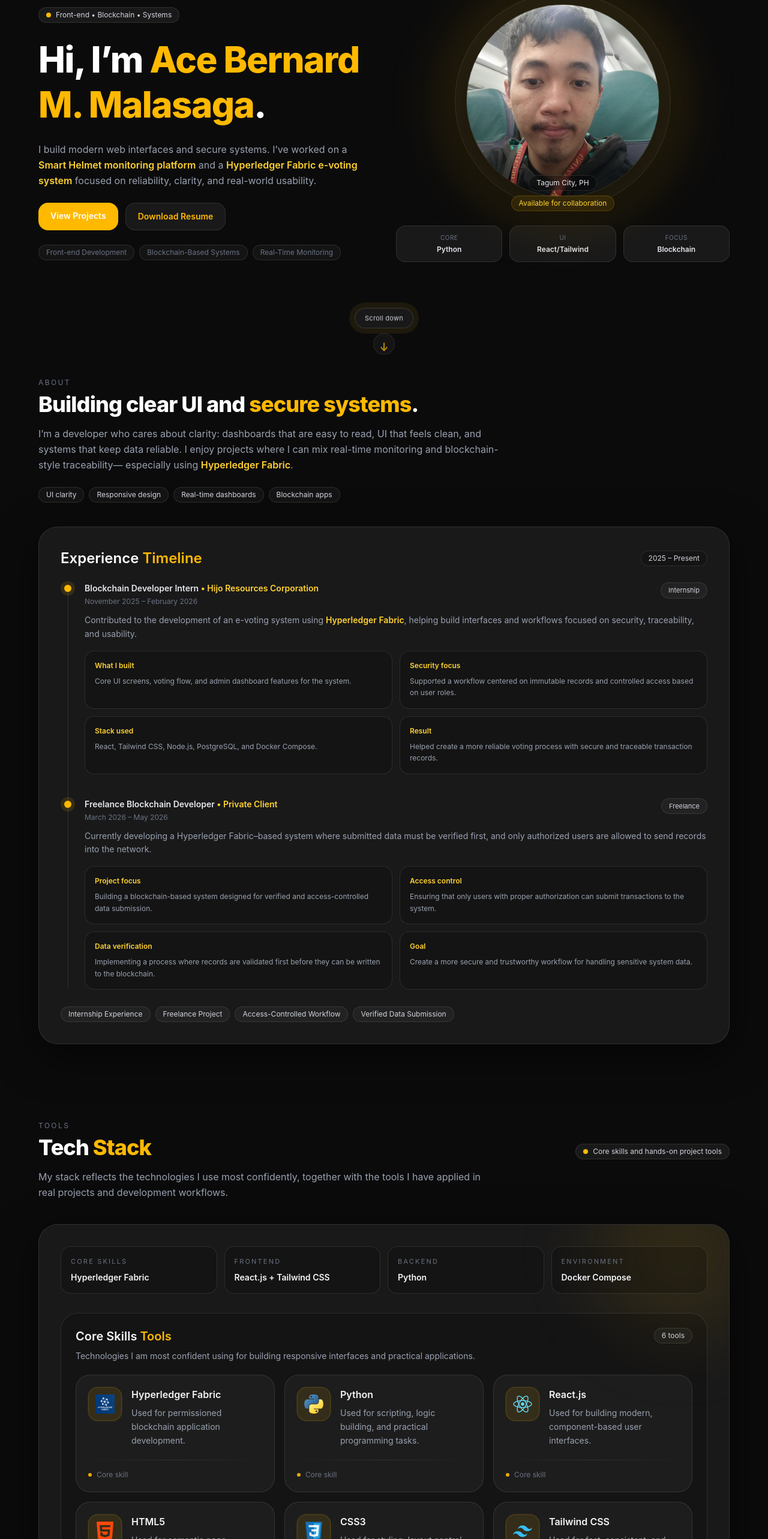
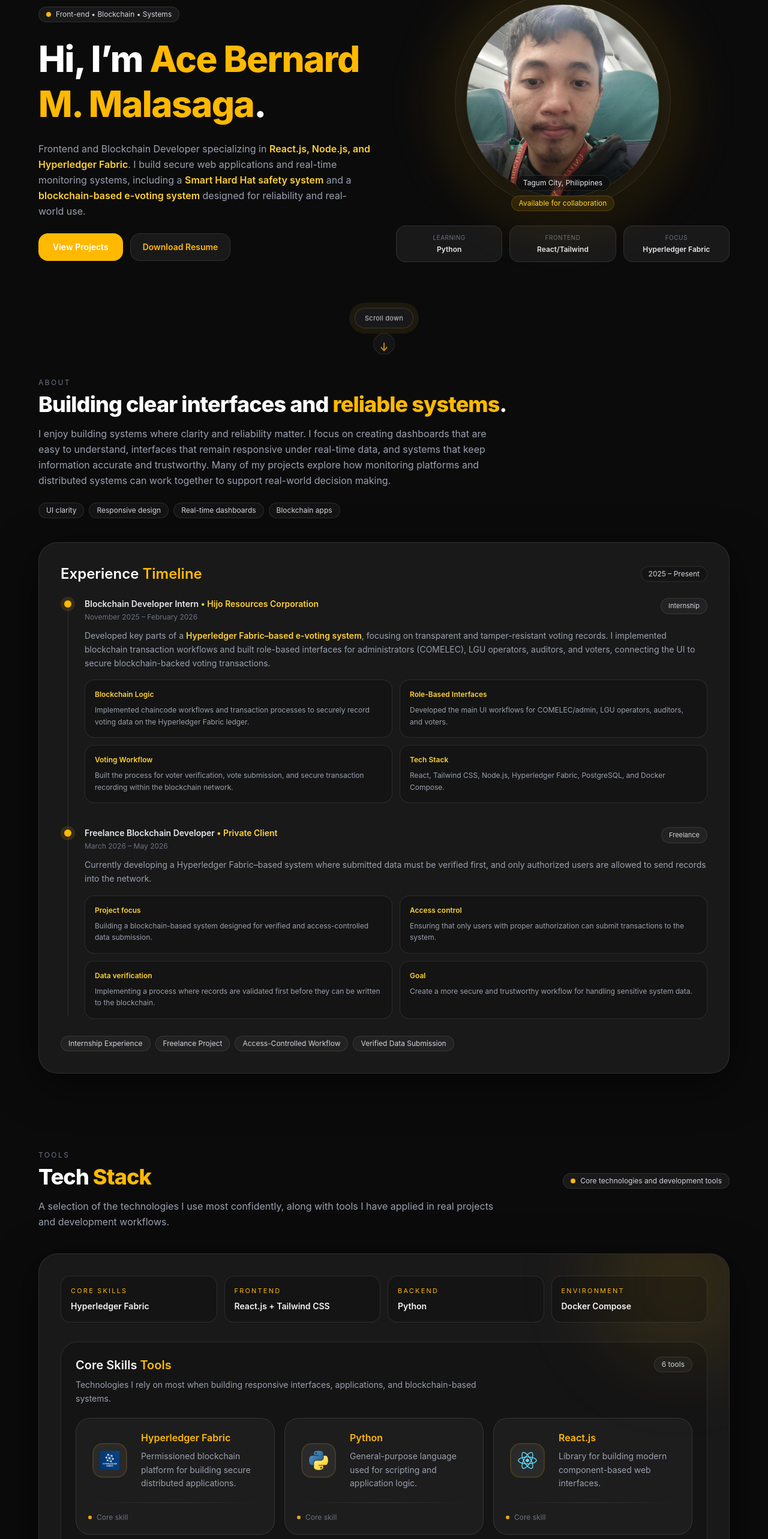
Before and after one commit to AceMalasaga/Portfolio, a React (Vite) app: page / in a window 1280 px wide. Shown: the part 202-2768 px from the top of the page at 60% size. Built offline with nearby package versions, Linux system fonts and the light colour scheme.

Commit message:
Update contact and home section

```diff
--- a/src/components/sections/Home.jsx
+++ b/src/components/sections/Home.jsx
@@ -49,48 +49,48 @@ const Home = () => {
       {
         title: "Core Skills",
         subtitle:
-          "Technologies I am most confident using for building responsive interfaces and practical applications.",
+          "Technologies I rely on most when building responsive interfaces, applications, and blockchain-based systems.",
         items: [
           {
             icon: Hyperledger,
             name: "Hyperledger Fabric",
             description:
-              "Used for permissioned blockchain application development.",
+              "Permissioned blockchain platform for building secure distributed applications.",
             level: "Core skill",
           },
           {
             icon: Python,
             name: "Python",
             description:
-              "Used for scripting, logic building, and practical programming tasks.",
+              "General-purpose language used for scripting and application logic.",
             level: "Core skill",
           },
           {
             icon: reactLogo,
             name: "React.js",
             description:
-              "Used for building modern, component-based user interfaces.",
+              "Library for building modern component-based web interfaces.",
             level: "Core skill",
           },
           {
             icon: htmlLogo,
             name: "HTML5",
             description:
-              "Used for semantic page structure and accessible content layout.",
+              "Semantic markup for structuring accessible web pages.",
             level: "Core skill",
           },
           {
             icon: cssLogo,
             name: "CSS3",
             description:
-              "Used for styling, layout control, and responsive presentation.",
+              "Stylesheets for responsive layouts and visual design.",
             level: "Core skill",
           },
           {
             icon: Tailwind,
             name: "Tailwind CSS",
             description:
-              "Used for fast, consistent, and maintainable UI styling.",
+              "Utility-first framework for fast and consistent UI styling.",
             level: "Core skill",
           },
         ],
@@ -98,55 +98,51 @@ const Home = () => {
       {
         title: "Experienced With",
         subtitle:
-          "Tools and technologies I have used in projects, internships, and development workflows.",
+          "Additional tools and technologies applied in projects, internships, and development workflows.",
         items: [
           {
             icon: jsLogo,
             name: "JavaScript",
             description:
-              "Used for interactivity and front-end application behavior.",
+              "Language for client-side interactivity and application logic.",
             level: "Project experience",
           },
           {
             icon: nodeLogo,
             name: "Node.js",
-            description:
-              "Used for backend services, APIs, and application logic.",
+            description: "Runtime for backend services and API development.",
             level: "Project experience",
           },
           {
             icon: postgre,
             name: "PostgreSQL",
-            description:
-              "Used for relational data storage and structured database work.",
+            description: "Relational database for structured data storage.",
             level: "Project experience",
           },
           {
             icon: dockerCompose,
             name: "Docker Compose",
             description:
-              "Used for managing multi-service development environments.",
+              "Tool for running and managing multi-service environments.",
             level: "Project experience",
           },
           {
             icon: Linux,
             name: "Linux",
             description:
-              "Used as a development and deployment working environment.",
+              "Development and deployment operating system environment.",
             level: "Working experience",
           },
           {
             icon: gitLogo,
             name: "Git",
-            description:
-              "Used for version control and tracking project changes.",
+            description: "Version control system for tracking code changes.",
             level: "Working experience",
           },
           {
             icon: githubLogo,
             name: "GitHub",
-            description:
-              "Used for repository hosting and team-based collaboration.",
+            description: "Platform for hosting repositories and collaboration.",
             level: "Working experience",
           },
         ],
@@ -171,7 +167,7 @@ const Home = () => {
       {
         year: "2026",
         title: "College",
-        text: "University of Mindanao – Tagum",
+        text: "University of Mindanao – Tagum • BS Information Technology",
       },
       {
         year: "2020",
@@ -207,13 +203,21 @@ const Home = () => {
 
   const showScrollHint = heroInView && !userScrolled;
 
+  const smoothScrollTo = (id) => (e) => {
+    e.preventDefault();
+    const target = document.getElementById(id);
+    if (target) {
+      target.scrollIntoView({ behavior: "smooth", block: "start" });
+    }
+  };
+
   return (
     <div className="px-6">
       <div className="mx-auto w-full max-w-6xl">
         {/* ===================== HERO ===================== */}
         <section
           ref={heroRef}
-          className="relative min-h-[calc(100vh-7rem)] flex items-center">
+          className="relative flex min-h-0 items-start pt-6 sm:pt-8 md:pt-10 lg:min-h-[calc(100vh-7rem)] lg:items-center lg:pt-0">
           <AnimatePresence>
             {showScrollHint && (
               <motion.a
@@ -301,24 +305,30 @@ const Home = () => {
               <motion.p
                 variants={itemUp}
                 className="max-w-xl text-sm leading-relaxed text-gray-400 md:text-base">
-                I build modern web interfaces and secure systems. I’ve worked on
-                a{" "}
+                Frontend and Blockchain Developer specializing in{" "}
                 <span className="text-amber-300 font-semibold">
-                  Smart Helmet monitoring platform
+                  React.js, Node.js, and Hyperledger Fabric
+                </span>
+                . I build secure web applications and real-time monitoring
+                systems, including a{" "}
+                <span className="text-amber-300 font-semibold">
+                  Smart Hard Hat safety system
                 </span>{" "}
-                and a{" "}
+                and a
                 <span className="text-amber-300 font-semibold">
-                  Hyperledger Fabric e-voting system
+                  {" "}
+                  blockchain-based e-voting system
                 </span>{" "}
-                focused on reliability, clarity, and real-world usability.
+                designed for reliability and real-world use.
               </motion.p>
 
               <motion.div variants={itemUp} className="flex flex-wrap gap-3">
-                <a
-                  href="#projects"
-                  className="rounded-2xl bg-amber-400 px-5 py-3 text-sm font-semibold text-white transition hover:scale-[1.02] active:scale-[0.99]">
+                <button
+                  type="button"
+                  onClick={smoothScrollTo("projects")}
+                  className="rounded-2xl bg-amber-400 px-6 py-3 text-sm font-semibold text-white transition hover:scale-[1.02] active:scale-[0.99]">
                   View Projects
-                </a>
+                </button>
 
                 <a
                   href={aceResume}
@@ -326,22 +336,6 @@ const Home = () => {
                   className="rounded-2xl border border-white/10 bg-white/[0.06] px-5 py-3 text-sm font-semibold text-amber-400 transition hover:bg-white/10">
                   Download Resume
                 </a>
-              </motion.div>
-
-              <motion.div
-                variants={itemUp}
-                className="flex flex-wrap gap-2 text-xs text-gray-500">
-                {[
-                  "Front-end Development",
-                  "Blockchain-Based Systems",
-                  "Real-Time Monitoring",
-                ].map((item) => (
-                  <span
-                    key={item}
-                    className="rounded-full border border-white/10 bg-white/[0.04] px-3 py-1">
-                    {item}
-                  </span>
-                ))}
               </motion.div>
             </motion.div>
 
@@ -394,7 +388,7 @@ const Home = () => {
                   animate={{ opacity: 1, y: 0 }}
                   transition={{ duration: 0.6, ease: "easeOut", delay: 0.25 }}>
                   <span className="rounded-full border border-white/10 bg-black/30 px-3 py-1 text-xs text-gray-200 backdrop-blur">
-                    Tagum City, PH
+                    Tagum City, Philippines
                   </span>
                   <span className="rounded-full border border-amber-400/20 bg-amber-400/10 px-3 py-1 text-xs text-amber-300 backdrop-blur">
                     Available for collaboration
@@ -404,9 +398,9 @@ const Home = () => {
 
               <div className="mt-12 grid grid-cols-3 gap-3">
                 {[
-                  { k: "Core", v: "Python" },
-                  { k: "UI", v: "React/Tailwind" },
-                  { k: "Focus", v: "Blockchain" },
+                  { k: "Learning", v: "Python" },
+                  { k: "Frontend", v: "React/Tailwind" },
+                  { k: "Focus", v: "Hyperledger Fabric" },
                 ].map((x) => (
                   <div
                     key={x.k}
@@ -425,7 +419,6 @@ const Home = () => {
         </section>
 
         {/* ===================== ABOUT + EXPERIENCE ===================== */}
-        {/* ===================== ABOUT + EXPERIENCE ===================== */}
         <section id="about" className="scroll-mt-28 py-16">
           <motion.div
             variants={sectionReveal}
@@ -438,19 +431,17 @@ const Home = () => {
               About
             </p>
             <h2 className="mt-2 text-3xl md:text-4xl font-extrabold tracking-tight">
-              Building clear UI and{" "}
-              <span className="text-amber-400">secure systems</span>.
+              Building clear interfaces and{" "}
+              <span className="text-amber-400">reliable systems</span>.
             </h2>
 
             <p className="mt-4 max-w-3xl text-sm md:text-base leading-relaxed text-gray-400">
-              I’m a developer who cares about clarity: dashboards that are easy
-              to read, UI that feels clean, and systems that keep data reliable.
-              I enjoy projects where I can mix real-time monitoring and
-              blockchain-style traceability— especially using{" "}
-              <span className="text-amber-300 font-semibold">
-                Hyperledger Fabric
-              </span>
-              .
+              I enjoy building systems where clarity and reliability matter. I
+              focus on creating dashboards that are easy to understand,
+              interfaces that remain responsive under real-time data, and
+              systems that keep information accurate and trustworthy. Many of my
+              projects explore how monitoring platforms and distributed systems
+              can work together to support real-world decision making.
             </p>
 
             <div className="mt-6 flex flex-wrap gap-2">
@@ -513,31 +504,34 @@ const Home = () => {
                     </div>
 
                     <p className="mt-3 text-sm leading-relaxed text-gray-400">
-                      Contributed to the development of an e-voting system using{" "}
+                      Developed key parts of a{" "}
                       <span className="font-semibold text-amber-300">
-                        Hyperledger Fabric
+                        Hyperledger Fabric–based e-voting system
                       </span>
-                      , helping build interfaces and workflows focused on
-                      security, traceability, and usability.
+                      , focusing on transparent and tamper-resistant voting
+                      records. I implemented blockchain transaction workflows
+                      and built role-based interfaces for administrators
+                      (COMELEC), LGU operators, auditors, and voters, connecting
+                      the UI to secure blockchain-backed voting transactions.
                     </p>
 
                     <div className="mt-4 grid gap-3 sm:grid-cols-2">
                       {[
                         {
-                          t: "What I built",
-                          d: "Core UI screens, voting flow, and admin dashboard features for the system.",
+                          t: "Blockchain Logic",
+                          d: "Implemented chaincode workflows and transaction processes to securely record voting data on the Hyperledger Fabric ledger.",
                         },
                         {
-                          t: "Security focus",
-                          d: "Supported a workflow centered on immutable records and controlled access based on user roles.",
+                          t: "Role-Based Interfaces",
+                          d: "Developed the main UI workflows for COMELEC/admin, LGU operators, auditors, and voters.",
                         },
                         {
-                          t: "Stack used",
-                          d: "React, Tailwind CSS, Node.js, PostgreSQL, and Docker Compose.",
+                          t: "Voting Workflow",
+                          d: "Built the process for voter verification, vote submission, and secure transaction recording within the blockchain network.",
                         },
                         {
-                          t: "Result",
-                          d: "Helped create a more reliable voting process with secure and traceable transaction records.",
+                          t: "Tech Stack",
+                          d: "React, Tailwind CSS, Node.js, Hyperledger Fabric, PostgreSQL, and Docker Compose.",
                         },
                       ].map((card) => (
                         <div
@@ -649,21 +643,20 @@ const Home = () => {
               Tools
             </p>
 
-            <div className="mt-2 flex items-end justify-between gap-6 flex-wrap">
-              <h2 className="text-3xl md:text-4xl font-extrabold tracking-tight">
+            <div className="mt-2 flex flex-wrap items-end justify-between gap-6">
+              <h2 className="text-3xl font-extrabold tracking-tight md:text-4xl">
                 Tech <span className="text-amber-400">Stack</span>
               </h2>
 
               <div className="inline-flex items-center gap-2 rounded-full border border-white/10 bg-white/[0.06] px-3 py-1 text-xs text-gray-300">
                 <span className="h-2 w-2 rounded-full bg-amber-400" />
-                Core skills and hands-on project tools
+                Core technologies and development tools
               </div>
             </div>
 
-            <p className="mt-4 max-w-3xl text-sm md:text-base leading-relaxed text-gray-400">
-              My stack reflects the technologies I use most confidently,
-              together with the tools I have applied in real projects and
-              development workflows.
+            <p className="mt-4 max-w-3xl text-sm leading-relaxed text-gray-400 md:text-base">
+              A selection of the technologies I use most confidently, along with
+              tools I have applied in real projects and development workflows.
             </p>
           </motion.div>
 
@@ -688,7 +681,7 @@ const Home = () => {
                     viewport={{ once: true, amount: 0.2 }}
                     transition={{ ...springSoft, delay: idx * 0.05 }}
                     className="rounded-2xl border border-white/10 bg-black/20 p-4">
-                    <p className="text-[11px] uppercase tracking-[0.2em] text-gray-500">
+                    <p className="text-[11px] uppercase tracking-[0.2em] text-amber-400">
                       {item.label}
                     </p>
                     <p className="mt-2 text-sm font-semibold text-gray-100">
@@ -708,7 +701,7 @@ const Home = () => {
                     viewport={{ once: true, amount: 0.16 }}
                     transition={{ ...springSoft, delay: groupIndex * 0.08 }}
                     className="rounded-[1.75rem] border border-white/10 bg-black/20 p-5 md:p-6">
-                    <div className="mb-5 flex items-start justify-between gap-4 flex-wrap">
+                    <div className="mb-5 flex flex-wrap items-start justify-between gap-4">
                       <div>
                         <h3 className="text-xl font-semibold text-gray-100">
                           {group.title}{" "}
@@ -733,11 +726,12 @@ const Home = () => {
                           viewport={{ once: true, amount: 0.2 }}
                           transition={{ ...springSoft, delay: idx * 0.04 }}
                           whileHover={{ y: -6, scale: 1.01 }}
-                          className="group relative overflow-hidden rounded-3xl border border-white/10 bg-white/[0.04] p-5 transition">
+                          className="group relative flex h-full flex-col overflow-hidden rounded-3xl border border-white/10 bg-white/[0.04] p-5 transition">
                           <div className="pointer-events-none absolute -right-10 -top-10 h-24 w-24 rounded-full bg-amber-400/10 blur-2xl opacity-0 transition group-hover:opacity-100" />
 
-                          <div className="flex items-start gap-4">
-                            <div className="flex h-14 w-14 shrink-0 items-center justify-center rounded-2xl border border-amber-400/15 bg-amber-400/10 ring-1 ring-amber-400/10">
+                          <div className="grid flex-1 grid-cols-[72px_minmax(0,1fr)] gap-4">
+                            <div className="flex h-full items-center justify-center">
+                              <div className="flex h-14 w-14 shrink-0 items-center justify-center rounded-2xl border border-amber-400/15 bg-white/[0.06] ring-1 ring-amber-400/15">
                                 <img
                                   src={tech.icon}
                                   alt={tech.name}
@@ -745,9 +739,10 @@ const Home = () => {
                                   draggable="false"
                                 />
                               </div>
+                            </div>
 
                             <div className="min-w-0">
-                              <h4 className="text-base font-semibold text-gray-100">
+                              <h4 className="text-base font-semibold text-amber-400">
                                 {tech.name}
                               </h4>
                               <p className="mt-2 text-sm leading-relaxed text-gray-400">
@@ -830,7 +825,7 @@ const Home = () => {
                         <p className="text-[11px] uppercase tracking-[0.22em] text-gray-500">
                           {item.year}
                         </p>
-                        <p className="mt-1 text-base font-semibold text-gray-100">
+                        <p className="mt-1 text-base font-semibold text-amber-400">
                           {item.title}
                         </p>
                         <p className="mt-2 text-sm leading-relaxed text-gray-400">
@@ -855,7 +850,7 @@ const Home = () => {
                 ))}
               </div>
 
-              <div className="mt-7 flex flex-wrap gap-2">
+              {/* <div className="mt-7 flex flex-wrap gap-2">
                 {[
                   "BS Information Technology",
                   "Expected Graduation: 2026",
@@ -867,7 +862,7 @@ const Home = () => {
                     {x}
                   </span>
                 ))}
-              </div>
+              </div> */}
             </div>
           </motion.div>
         </section>
```
Also changed, not shown: src/components/sections/Contact.jsx (+4 -4 lines). Lines whose indentation alone changed are shown as unchanged.
